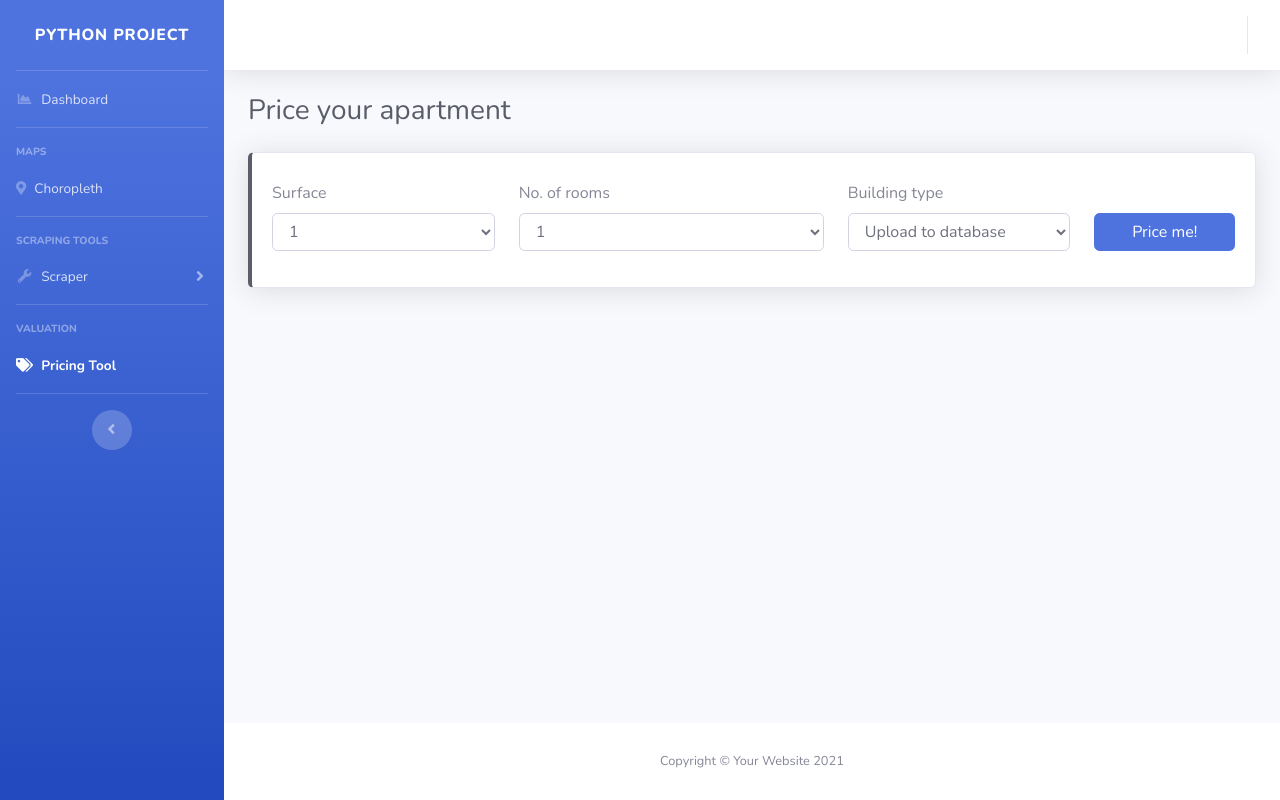
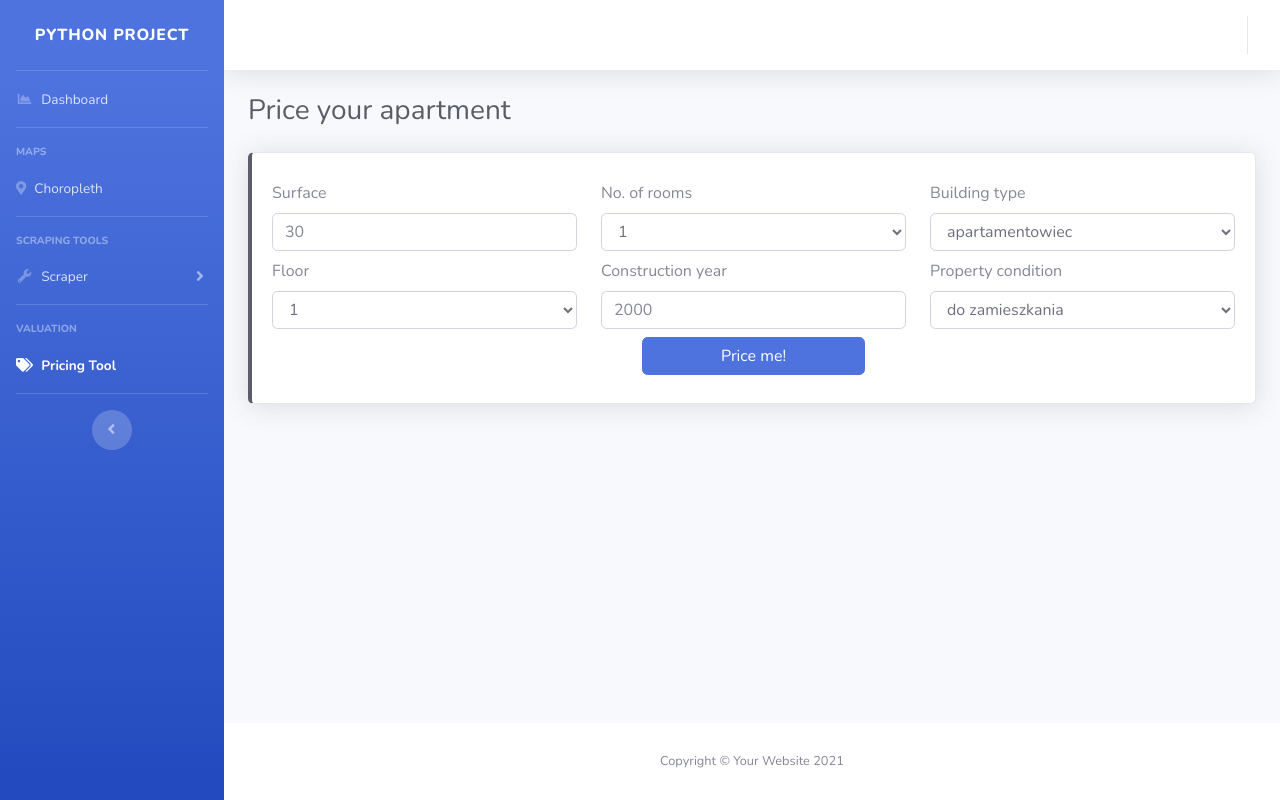
Before and after one commit to tjstarak/DSBA-python-app, a Flask app: template templates/pricing_tool.html in a window 1280 px wide. Run offline with Flask 2, Linux system fonts and the light colour scheme; the template is opened without the code that fills it, so the values that code supplies are empty; some libraries are stand-ins or nearby versions.

Commit message:
pricing tool update

```diff
--- a/templates/pricing_tool.html
+++ b/templates/pricing_tool.html
@@ -32,39 +32,63 @@
     ownership
 -->
                                     <!-- Selection form -->
-                                    <form>
+                                    <form method="post">
                                         <div class="row">
-                                            <div class="col-xl-3 col-md-6 mb-2">
+                                            <div class="col mb-2">
                                                 <label>Surface</label>
-                                                <select class="form-control" id="Select1">
-                                                    <option>1</option>
-                                                    <option>5</option>
-                                                    <option>20</option>
-                                                    <option>100</option>
-                                                    <option>All</option>
+                                                <input type="number" class="form-control" placeholder="30" min="0" name="surface" value="{{request.form.surface}}">
+                                            </div>
+                                            <div class="col mb-2">
+                                                <label>No. of rooms</label>
+                                                <select class="form-control" id="rooms">
+                                                    {% for i in range(1,6) %}
+                                                    <option>{{ i }}</option>
+                                                    {% endfor %}
+                                                    <option>>5</option>
+                                                    <option>n/a</option>
                                                 </select>
                                             </div>
-                                            <div class="col-xl-4 col-md-6 mb-2">
-                                                <label>No. of rooms</label>
-                                                <select class="form-control" id="Select2">
-                                                    {% for i in range(1,11) %}
-                                                    <option>{{ i }}</option>
-                                                    {% endfor %}
+                                            <div class="col mb-2">
+                                                <label>Building type</label>
+                                                <select class="form-control" id="building_type">
+                                                    <option>apartamentowiec</option>
+                                                    <option>blok</option>
+                                                    <option>kamienica</option>
+                                                    <option>szeregowiec</option>
+                                                    <option>n/a</option>
                                                 </select>
                                             </div>
-                                            <div class="col-xl-3 col-md-6 mb-2">
-                                                <label>Building type</label>
-                                                <select class="form-control" id="Select3">
-                                                    <option>Upload to database</option>
-                                                    <option>Export to Excel</option>
+                                        </div>
+                                        <div class="row">
+                                            <div class="col mb-2">
+                                                <label>Floor</label>
+                                                <select class="form-control" id="floor">
+                                                    <option>1</option>
+                                                    <option>2</option>
+                                                    <option>3</option>
+                                                    <option>4</option>
+                                                    <option>5</option>
+                                                    <option>>5</option>
                                                 </select>
                                             </div>
-                                            <div class="col-xl-2 col-md-6 mb-2 align-self-end">
-
-                                                <a href=# onclick="random(); move()" class="btn btn-primary btn-icon-split btn-block">
-
-                                                    <span class="text">Price me!</span>
-                                                </a>
+                                            <div class="col mb-2">
+                                                <label>Construction year</label>
+                                                <input type="number" class="form-control" placeholder="2000" min="1900" max="2022" id="construction_year">
+                                            </div>
+                                            <div class="col mb-2">
+                                                <label>Property condition</label>
+                                                <select class="form-control" id="Select3">
+                                                    <option>do zamieszkania</option>
+                                                    <option>do wykończenia</option>
+                                                    <option>do remontu</option>
+                                                    <option>n/a</option>
+                                                </select>
+                                            </div>
+                                        </div>
+                                        <div class="row justify-content-center">
+                                            <div class="col col-md-3">
+                                                <!-- <input class="btn btn-primary btn-icon-split btn-block" type="submit" value="Price me!" onclick="random(); move()"> !-->
+                                                <button type="submit" class="btn btn-primary btn-block">Price me!</button>
                                             </div>
 
                                         </div>
```
